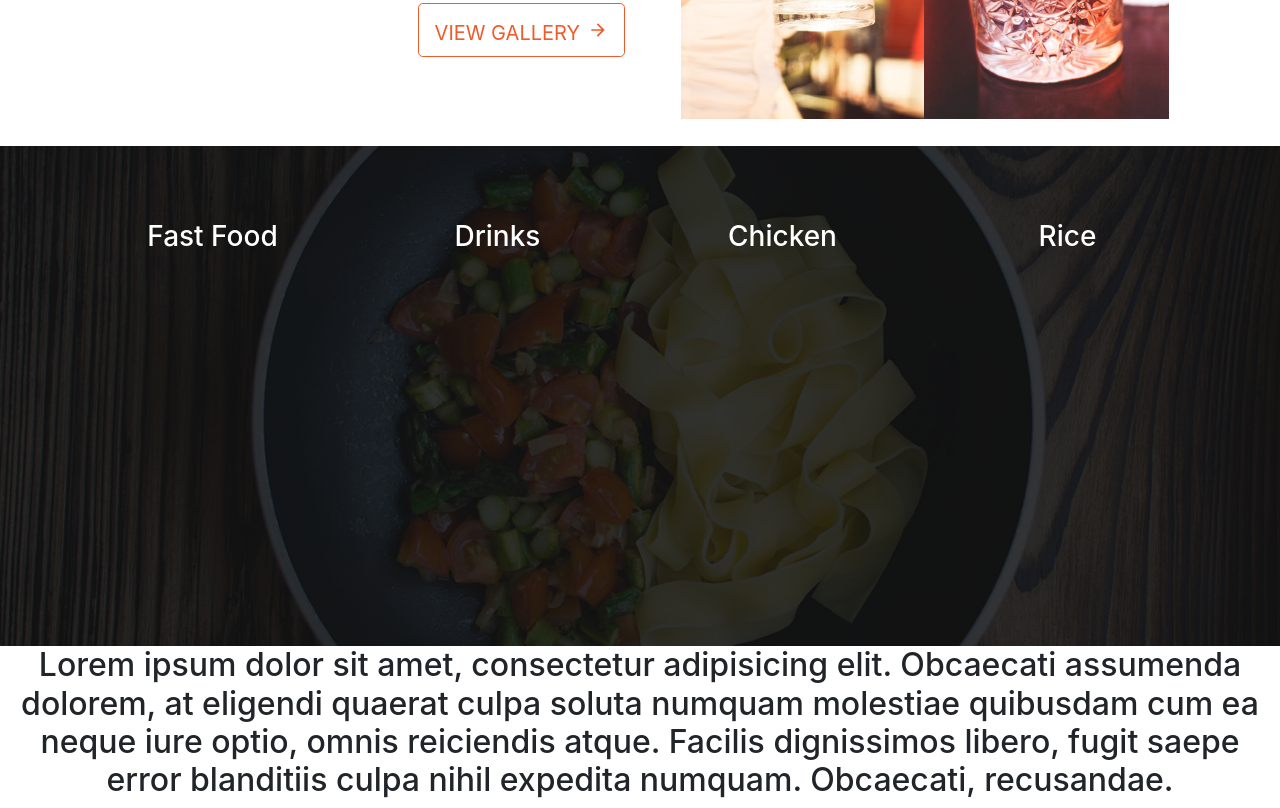
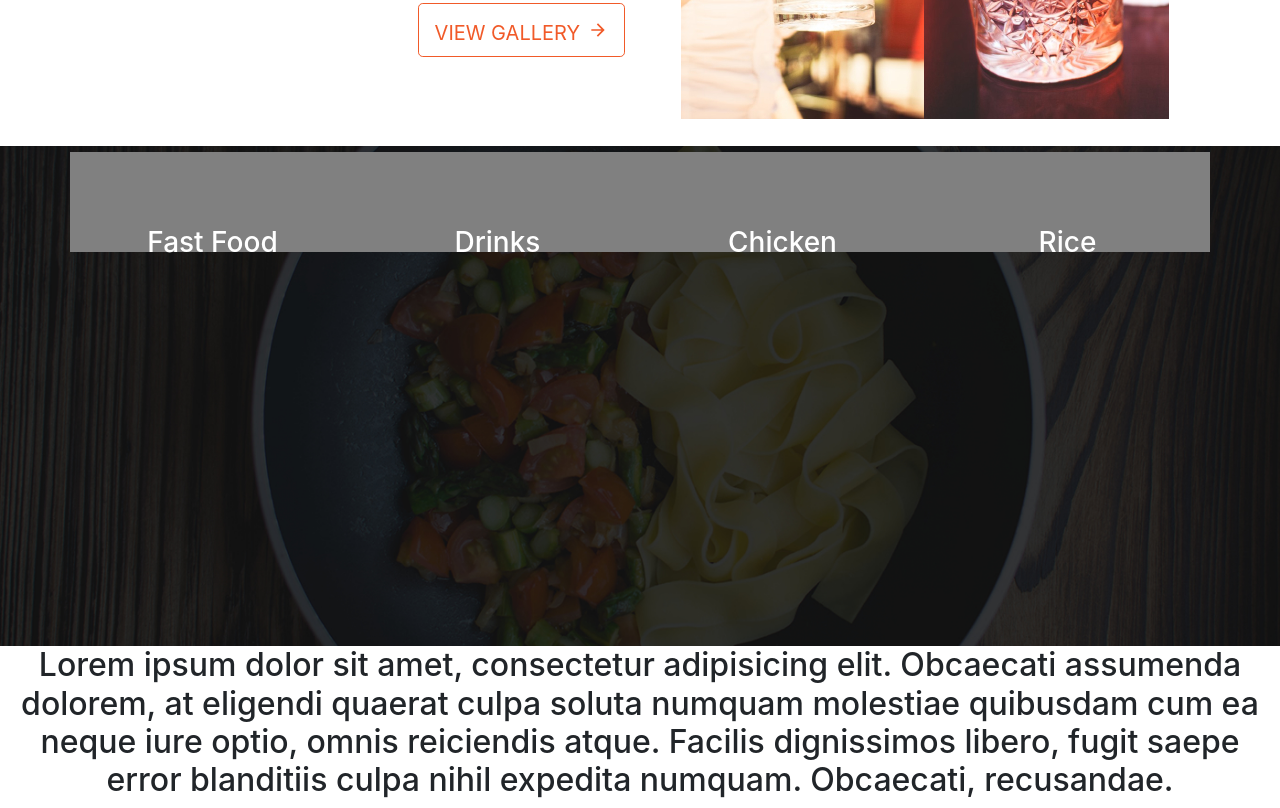
Before and after one commit to TonyKioko/Anita-s-Kitchen, a plain HTML site: page index.html in a window 1280 px wide. Shown: the part 1589-2397 px from the top of the page. Drawn offline with nearby package versions, Linux system fonts and the light colour scheme.

```diff
--- a/css/style.css
+++ b/css/style.css
@@ -136,4 +136,11 @@ background-image: url(../assets/foodtop/lunch.jpg)
   background-size: cover;
   text-align:center;
   margin-top:30px;
+  padding-top:6px;
 }
+.food-list {
+  background-color: grey;
+  height:100px;
+  padding-bottom:20px;
+  line-height: 100px;
+}
```
